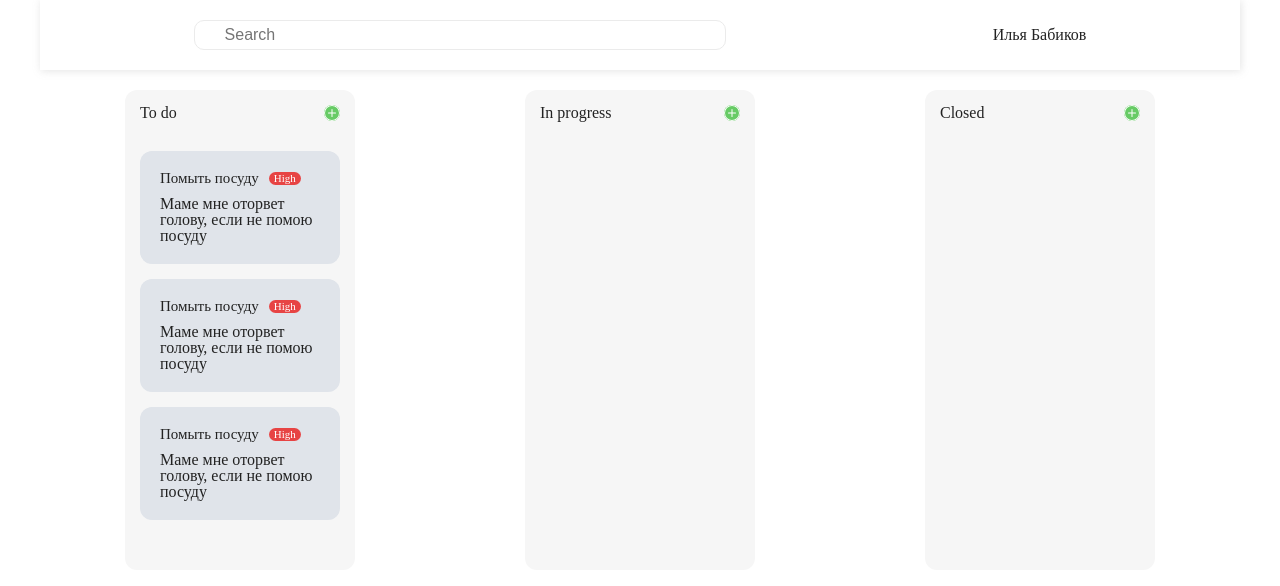
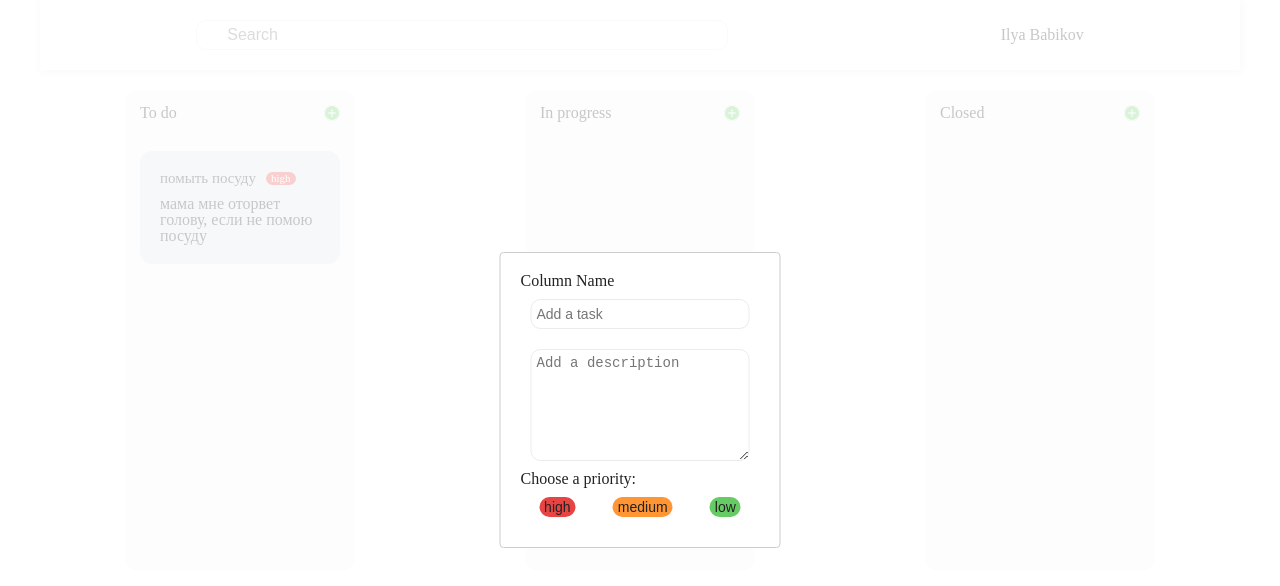
Before and after one commit to IliaMD/to-do-app, a React (Create React App) app: page / in a window 1280 px wide. Both pictures are taken after a click on the icon 332 px from the left and 113 px from the top of the page. Shown: the top 586 px of the page. Built offline with nearby package versions, Linux system fonts and the light colour scheme.

Commit message:
add render buttons, add on click adding new task

```diff
--- a/package.json
+++ b/package.json
@@ -11,10 +11,12 @@
     "@types/react": "^18.0.24",
     "@types/react-dom": "^18.0.8",
     "@types/react-icons": "^3.0.0",
+    "@types/react-modal": "^3.13.1",
     "@types/styled-components": "^5.1.26",
     "react": "^18.2.0",
     "react-dom": "^18.2.0",
     "react-icons": "^4.6.0",
+    "react-modal": "^3.16.1",
     "react-scripts": "5.0.1",
     "styled-components": "^5.3.6",
     "typescript": "^4.8.4",
--- a/src/App.tsx
+++ b/src/App.tsx
@@ -1,14 +1,26 @@
-import React from "react";
+import React, { useState } from "react";
 import styled from "styled-components";
 import { BsPlusCircle } from "react-icons/bs";
+import { Card, ModalWindow } from "./components";
+import { tasks } from "./utils/mock";
 
 function App() {
+  const [modalIsOpen, setIsOpen] = useState(false);
+
+  function openModal() {
+    setIsOpen(true);
+  }
+
+  function closeModal() {
+    setIsOpen(false);
+  }
+
   return (
     <Wrapper>
       <Header>
         <SearchInput placeholder="Search" />
         <PersonalBar>
-          <Name> Илья Бабиков</Name>
+          <Name>Ilya Babikov</Name>
         </PersonalBar>
       </Header>
 
@@ -16,36 +28,17 @@ function App() {
         <Column>
           <ColumnHeader>
             <ColumnName>To do</ColumnName>
-            <Plus />
+            <Plus onClick={openModal} />
           </ColumnHeader>
           <Tasks>
-            <Task>
-              <TaskHeader>
-                <TaskTitle>Помыть посуду</TaskTitle>
-                <Priority>High</Priority>
-              </TaskHeader>
-              <TaskDescription>
-                Маме мне оторвет голову, если не помою посуду
-              </TaskDescription>
-            </Task>
-            <Task>
-              <TaskHeader>
-                <TaskTitle>Помыть посуду</TaskTitle>
-                <Priority>High</Priority>
-              </TaskHeader>
-              <TaskDescription>
-                Маме мне оторвет голову, если не помою посуду
-              </TaskDescription>
-            </Task>
-            <Task>
-              <TaskHeader>
-                <TaskTitle>Помыть посуду</TaskTitle>
-                <Priority>High</Priority>
-              </TaskHeader>
-              <TaskDescription>
-                Маме мне оторвет голову, если не помою посуду
-              </TaskDescription>
-            </Task>
+            {tasks.map((item, index) => (
+              <Card
+                key={index}
+                title={item.title}
+                priority={item.priority}
+                description={item.description}
+              />
+            ))}
           </Tasks>
         </Column>
         <Column>
@@ -61,6 +54,7 @@ function App() {
           </ColumnHeader>
         </Column>
       </Main>
+      <ModalWindow modalIsOpen={modalIsOpen} closeModal={closeModal} />
     </Wrapper>
   );
 }
@@ -151,33 +145,4 @@ const Tasks = styled.div`
   padding: 15px 15px;
 `;
 
-const Task = styled.div`
-  background-color: #e0e4ea;
-  padding: 20px 20px;
-  border-radius: 12px;
-  margin-bottom: 15px;
-`;
-
-const TaskHeader = styled.div`
-  display: flex;
-  align-items: center;
-  margin-bottom: 10px;
-`;
-
-const TaskTitle = styled.h3`
-  margin-right: 10px;
-  font-weight: 500;
-  font-size: 15px;
-`;
-
-const Priority = styled.p`
-  font-size: 11px;
-  padding: 1px 5px;
-  background-color: #e74444;
-  border-radius: 10px;
-  color: white;
-`;
-
-const TaskDescription = styled.p``;
-
 export default App;
--- /dev/null
+++ b/src/components/Card/Card.tsx
@@ -0,0 +1,49 @@
+import React, { FC } from "react";
+import styled from "styled-components";
+
+interface CardProps {
+  title: string;
+  priority: string;
+  description: string;
+}
+
+export const Card: FC<CardProps> = ({ title, priority, description }) => {
+  return (
+    <Root>
+      <TaskHeader>
+        <TaskTitle>{title}</TaskTitle>
+        <Priority>{priority}</Priority>
+      </TaskHeader>
+      <TaskDescription>{description}</TaskDescription>
+    </Root>
+  );
+};
+
+const Root = styled.div`
+  background-color: #e0e4ea;
+  padding: 20px 20px;
+  border-radius: 12px;
+  margin-bottom: 15px;
+`;
+
+const TaskHeader = styled.div`
+  display: flex;
+  align-items: center;
+  margin-bottom: 10px;
+`;
+
+const TaskTitle = styled.h3`
+  margin-right: 10px;
+  font-weight: 500;
+  font-size: 15px;
+`;
+
+const Priority = styled.p`
+  font-size: 11px;
+  padding: 1px 5px;
+  background-color: #e74444;
+  border-radius: 10px;
+  color: white;
+`;
+
+const TaskDescription = styled.p``;
--- /dev/null
+++ b/src/components/Card/index.ts
@@ -0,0 +1 @@
+export { Card } from "./Card";
--- /dev/null
+++ b/src/components/ModalWindow/ModalWindow.tsx
@@ -0,0 +1,137 @@
+import React, { FC, useState } from "react";
+import styled from "styled-components";
+import Modal from "react-modal";
+import { buttons, Tasks, tasks } from "../../utils/mock";
+
+interface ModalWindowProps {
+  closeModal: () => void;
+  modalIsOpen: boolean;
+}
+
+export const ModalWindow: FC<ModalWindowProps> = ({
+  closeModal,
+  modalIsOpen,
+}) => {
+  const customStyles = {
+    content: {
+      top: "50%",
+      left: "50%",
+      right: "auto",
+      bottom: "auto",
+      marginRight: "-50%",
+      transform: "translate(-50%, -50%)",
+    },
+  };
+
+  const [titleValue, setTitleValue] = useState("");
+  const [descriptionValue, setDescriptionValue] = useState("");
+  const [task, setTask] = useState(tasks);
+
+  function onPriorityClick(priorityText: string) {
+    let card = {
+      title: titleValue,
+      priority: priorityText,
+      description: descriptionValue,
+    };
+
+    setTask([...task, card]);
+  }
+
+  Modal.setAppElement("#root");
+
+  return (
+    <Modal
+      isOpen={modalIsOpen}
+      onRequestClose={closeModal}
+      style={customStyles}
+    >
+      <div>Column Name</div>
+      <ModalForm>
+        <ModalInput
+          placeholder="Add a task"
+          value={titleValue}
+          onChange={(e) => setTitleValue(e.target.value)}
+        />
+        <ModalText
+          placeholder="Add a description"
+          value={descriptionValue}
+          onChange={(e) => setDescriptionValue(e.target.value)}
+        />
+        <ModalPriorityTitle>Choose a priority:</ModalPriorityTitle>
+        <ModalPriority>
+          {buttons.map((item, index) => {
+            return (
+              <PriorityBtn
+                $variant={themes[item.themes]}
+                onClick={() => onPriorityClick(item.text)}
+                key={index}
+              >
+                {item.text}
+              </PriorityBtn>
+            );
+          })}
+        </ModalPriority>
+      </ModalForm>
+    </Modal>
+  );
+};
+
+const ModalForm = styled.form`
+  display: flex;
+  flex-direction: column;
+`;
+
+const ModalInput = styled.input`
+  padding: 5px 5px;
+  margin: 10px;
+  border: 0.7px solid #ebebeb;
+  border-radius: 10px;
+  ::placeholder {
+    font-size: 14px;
+    font-weight: 500;
+  }
+`;
+
+const ModalText = styled.textarea`
+  height: 100px;
+  margin: 10px;
+  border: 0.7px solid #ebebeb;
+  border-radius: 10px;
+  padding: 5px 5px;
+
+  ::placeholder {
+    font-size: 14px;
+    font-weight: 500;
+  }
+`;
+
+const ModalPriorityTitle = styled.h3``;
+
+const ModalPriority = styled.div`
+  display: flex;
+  justify-content: space-around;
+  margin: 10px 0;
+`;
+
+const PriorityBtn = styled.button<{
+  $variant?: () => string;
+}>`
+  border-radius: 10px;
+  border: none;
+  cursor: pointer;
+  font-size: 14px;
+  padding: 2px 5px;
+  ${({ $variant }) => $variant}
+`;
+
+const themes: { [key: string]: () => string } = {
+  high: () => `
+  background-color: #e74444;
+  `,
+  medium: () => `
+  background-color: #ff9533;
+  `,
+  low: () => `
+  background-color: #67cb65;
+  `,
+};
--- /dev/null
+++ b/src/components/ModalWindow/index.ts
@@ -0,0 +1 @@
+export { ModalWindow } from "./ModalWindow";
--- /dev/null
+++ b/src/components/index.ts
@@ -0,0 +1,2 @@
+export { Card } from "./Card";
+export { ModalWindow } from "./ModalWindow";
--- /dev/null
+++ b/src/utils/mock.ts
@@ -0,0 +1,19 @@
+export type Tasks = {
+  title: string;
+  description: string;
+  priority: string;
+};
+
+export const tasks: Tasks[] = [
+  {
+    title: "помыть посуду",
+    priority: "high",
+    description: "мама мне оторвет голову, если не помою посуду",
+  },
+];
+
+export const buttons = [
+  { text: "high", themes: "high" },
+  { text: "medium", themes: "medium" },
+  { text: "low", themes: "low" },
+];
```
Also changed, not shown: 1 other file (tests, documents, lock files or other folders).
